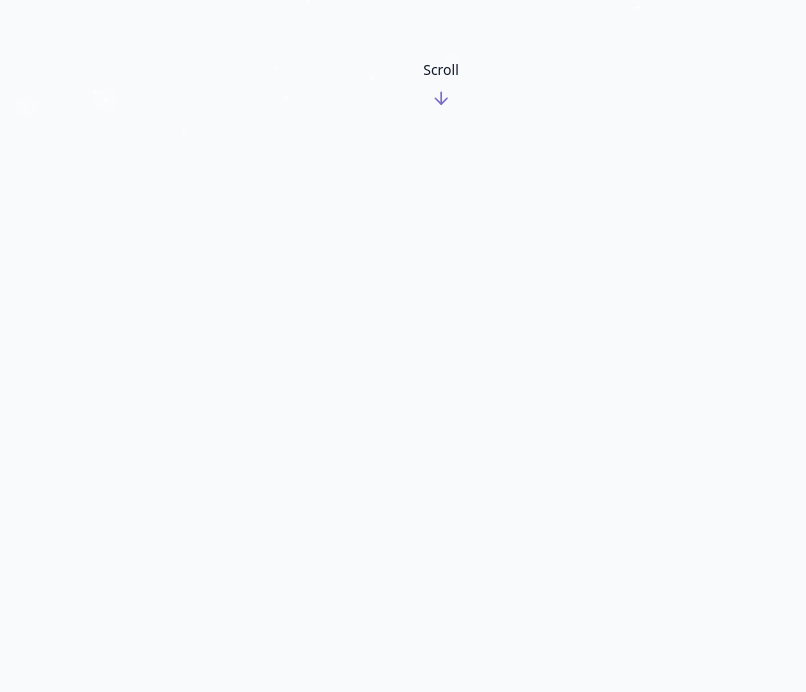
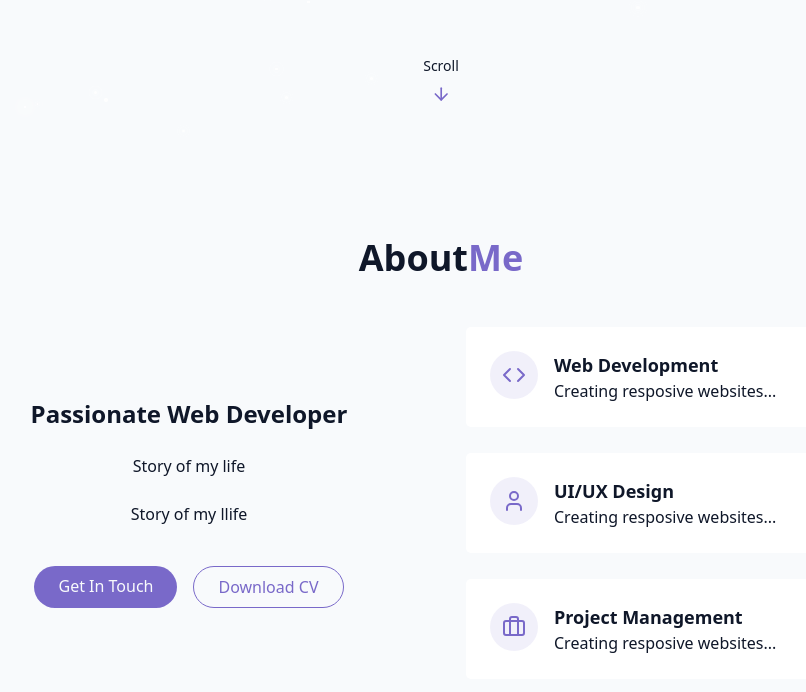
Before and after one commit to halanaman/Portfolio, a React (Vite) app: page / in a window 1280 px wide. Shown: the part 658-1350 px from the top of the page, without its empty margins (199-1005 px from the left). Before the commit the page ends 800 px from the top, so only its background shows below. Built offline with nearby package versions, Linux system fonts and the light colour scheme.

Commit message:
AboutSection

```diff
--- /dev/null
+++ b/src/components/AboutSection.jsx
@@ -0,0 +1,92 @@
+import { Briefcase, Code, User } from "lucide-react";
+
+export const AboutSection = () => {
+    return (
+        <section id="about" className="py-24 px-4 relative">
+            {" "}
+            <div className="container mx-auto max-w-5xl">
+                <h2 className="text-3xl md:text-4xl font-bold mb-12 text-center">
+                    About
+                    <span className="text-primary">
+                        Me
+                    </span>
+                </h2>
+
+                <div className="grid grid-cols-1 md:grid-cols-2 gap-12 items-center">
+                    <div className="space-y-6">
+                        <h3 className="text-2xl font-semibold">
+                            Passionate Web Developer
+                        </h3>
+
+                        <p className="text-muted-foreground">
+                            Story of my life
+                        </p>
+
+                        <p className="text-muted-foreground">
+                            Story of my llife
+                        </p>
+
+                        <div className="flex flex-col sm:flex-row gap-4 pt-4 justify-center">
+                            <a href="#contact" className="cosmic-button">
+                                {" "}
+                                Get In Touch
+                            </a>
+
+                            <a className="px-6 py-2 rounded-full border border-primary text-primary hover:bg-primary/10 transition-colors duration-300">
+                                Download CV
+                            </a>
+                        </div>
+                    </div>
+
+                    <div className="grid grid-cols-1 gap-6">
+                        <div className="gradient-border p-6 card-hover">
+                            <div className="flex items-start gap-4">
+                                <div className="p-3 rounded-full bg-primary/10">
+                                    <Code className="h-6 w-6 text-primary" />
+                                </div>
+                                <div className="text-left">
+                                    <h4 className="font-semibold text-lg">
+                                        Web Development
+                                    </h4>
+                                    <p className="text-muted-foreground">
+                                        Creating resposive websites...
+                                    </p>
+                                </div>
+                            </div>
+                        </div>
+                        <div className="gradient-border p-6 card-hover">
+                            <div className="flex items-start gap-4">
+                                <div className="p-3 rounded-full bg-primary/10">
+                                    <User className="h-6 w-6 text-primary" />
+                                </div>
+                                <div className="text-left">
+                                    <h4 className="font-semibold text-lg">
+                                        UI/UX Design
+                                    </h4>
+                                    <p className="text-muted-foreground">
+                                        Creating resposive websites...
+                                    </p>
+                                </div>
+                            </div>
+                        </div>
+                        <div className="gradient-border p-6 card-hover">
+                            <div className="flex items-start gap-4">
+                                <div className="p-3 rounded-full bg-primary/10">
+                                    <Briefcase className="h-6 w-6 text-primary" />
+                                </div>
+                                <div className="text-left">
+                                    <h4 className="font-semibold text-lg">
+                                        Project Management
+                                    </h4>
+                                    <p className="text-muted-foreground">
+                                        Creating resposive websites...
+                                    </p>
+                                </div>
+                            </div>
+                        </div>
+                    </div>
+                </div>
+            </div>
+        </section>
+    );
+}
--- a/src/pages/Home.jsx
+++ b/src/pages/Home.jsx
@@ -1,3 +1,4 @@
+import { AboutSection } from "../components/AboutSection";
 import { HeroSection } from "../components/HeroSection";
 import { Navbar } from "../components/Navbar";
 import { StarBackground } from "../components/StarBackground";
@@ -19,6 +20,7 @@ export const Home = () => {
         {/* Main Content */}
         <main>
             <HeroSection />
+            <AboutSection />
         </main>
 
         {/* Footer */}
```
